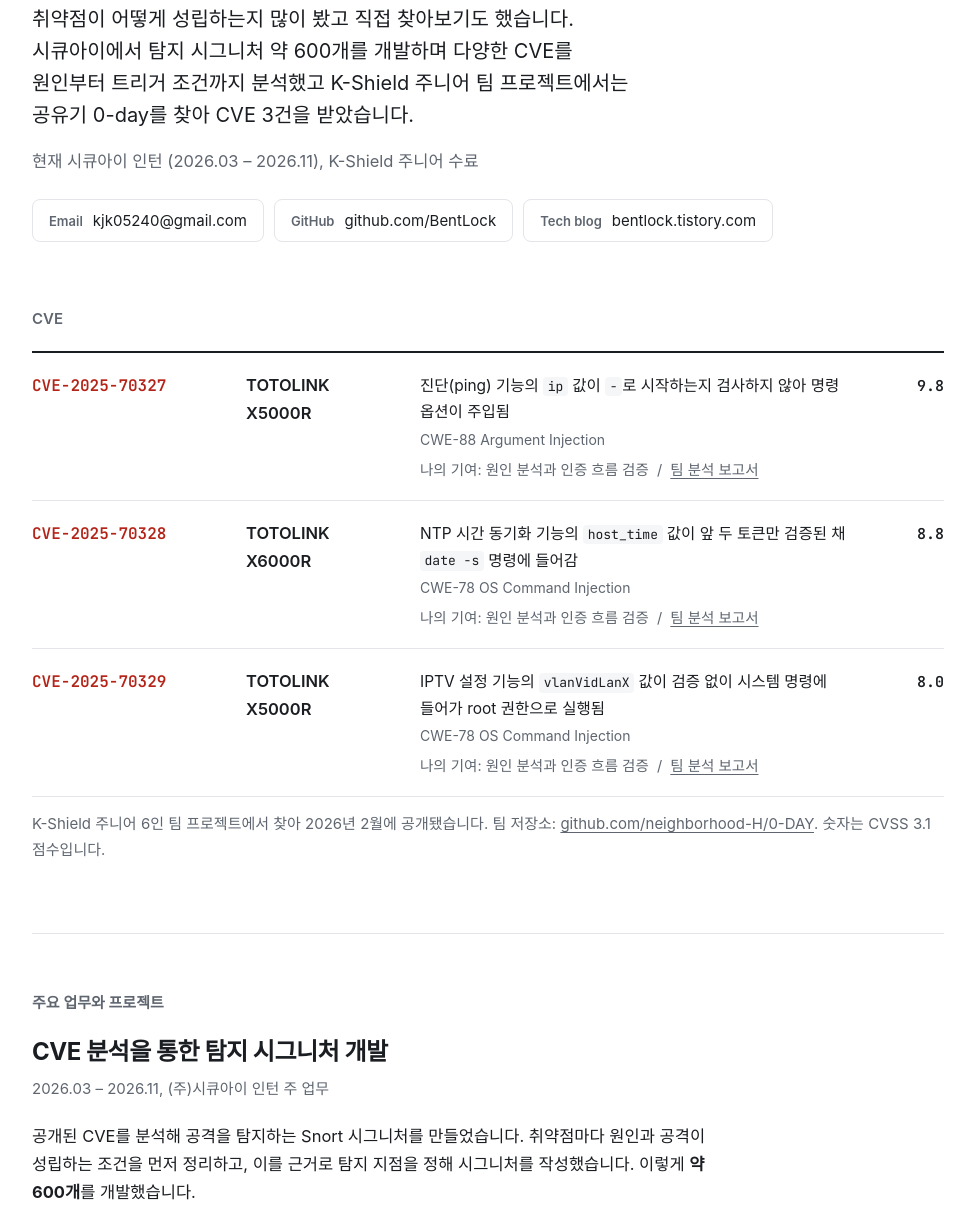
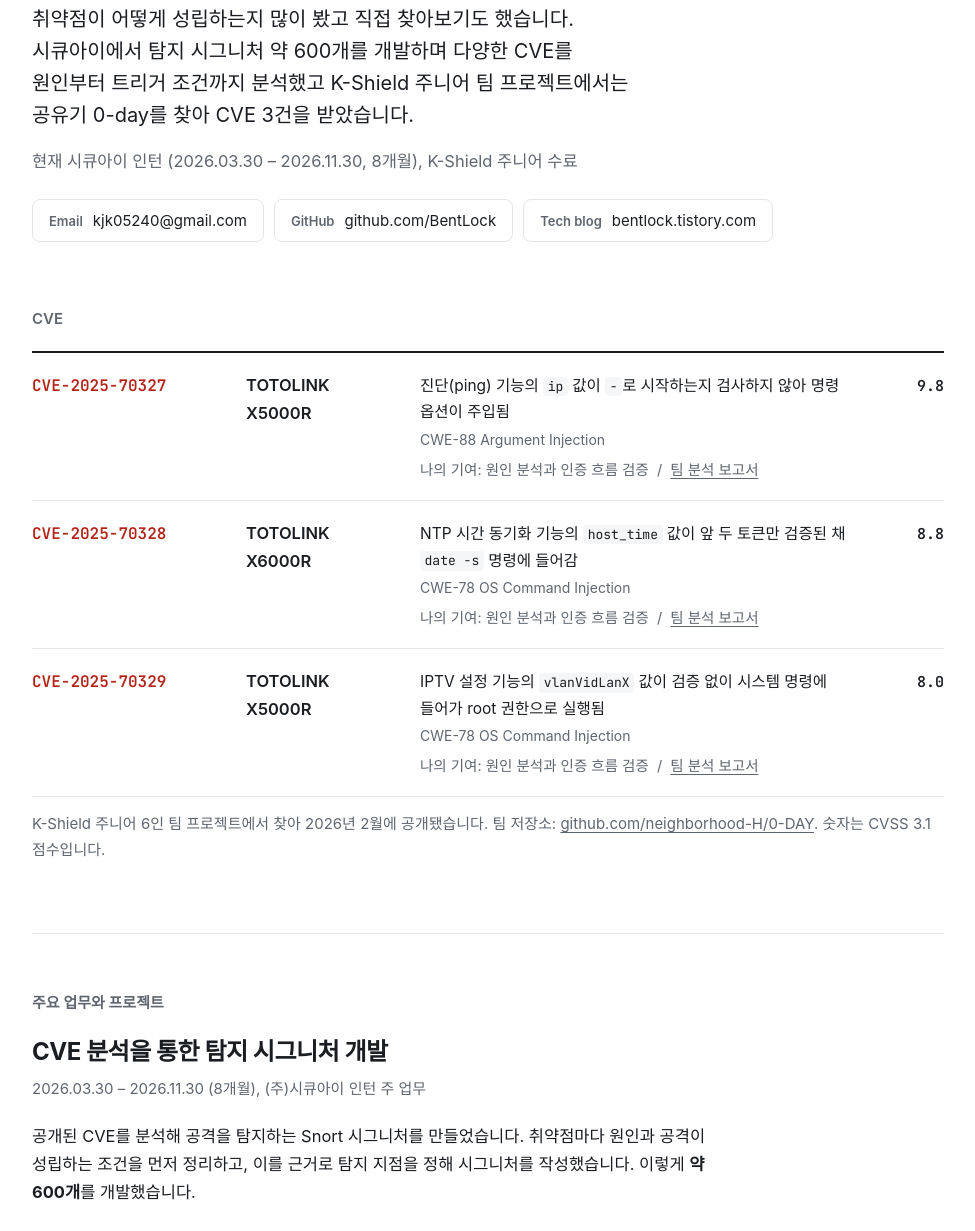
Before and after one commit to BentLock/BentLock.github.io, a plain HTML site: page index.html in a window 1280 px wide. Shown: the part 229-1460 px from the top of the page, without its empty margins (152-1127 px from the left). Drawn offline with Linux system fonts and the light colour scheme; a web font is replaced by a local one.

Commit message:
Specify exact internship dates (8 months)
Co-Authored-By: Claude Opus 5.5 <noreply@anthropic.com>

```diff
--- a/index.html
+++ b/index.html
@@ -189,7 +189,7 @@ footer .contact{display:flex;gap:20px;flex-wrap:wrap;margin-bottom:12px;font-siz
 <header class="intro">
   <h1>이광호</h1>
   <p class="lead">취약점이 어떻게 성립하는지 많이 봤고 직접 찾아보기도 했습니다. 시큐아이에서 탐지 시그니처 약 600개를 개발하며 다양한 CVE를 원인부터 트리거 조건까지 분석했고 K-Shield 주니어 팀 프로젝트에서는 공유기 0-day를 찾아 CVE 3건을 받았습니다.</p>
-  <p class="sub">현재 시큐아이 인턴 (2026.03 – 2026.11), K-Shield 주니어 수료</p>
+  <p class="sub">현재 시큐아이 인턴 (2026.03.30 – 2026.11.30, 8개월), K-Shield 주니어 수료</p>
   <div class="contact-btns">
     <a class="btn" href="mailto:kjk05240@gmail.com"><span class="btn-k">Email</span>kjk05240@gmail.com</a>
     <a class="btn" href="https://github.com/BentLock"><span class="btn-k">GitHub</span>github.com/BentLock</a>
@@ -229,7 +229,7 @@ footer .contact{display:flex;gap:20px;flex-wrap:wrap;margin-bottom:12px;font-siz
   <h2>주요 업무와 프로젝트</h2>
   <div class="prose">
     <h3 id="sg-h">CVE 분석을 통한 탐지 시그니처 개발</h3>
-    <p class="meta">2026.03 – 2026.11, (주)시큐아이 인턴 주 업무</p>
+    <p class="meta">2026.03.30 – 2026.11.30 (8개월), (주)시큐아이 인턴 주 업무</p>
     <p>공개된 CVE를 분석해 공격을 탐지하는 Snort 시그니처를 만들었습니다. 취약점마다 원인과 공격이 성립하는 조건을 먼저 정리하고, 이를 근거로 탐지 지점을 정해 시그니처를 작성했습니다. 이렇게 <strong>약 600개</strong>를 개발했습니다.</p>
   </div>
 
@@ -387,7 +387,7 @@ footer .contact{display:flex;gap:20px;flex-wrap:wrap;margin-bottom:12px;font-siz
 <section class="more" id="history" aria-labelledby="hist-h">
   <h2 id="hist-h">이력 <span class="h2-note">최신순 ↓</span></h2>
   <ol class="timeline" reversed>
-    <li><span class="when">2026.03 – 2026.11</span><span class="what">(주)시큐아이 기반기술개발팀 콘텐츠그룹 인턴 <span class="now">재직 중</span></span><small>CVE 분석과 Snort 탐지 시그니처 개발, AI 활용 취약점 탐색 선행연구, 자율 침투테스트 도구 ARTEX 동작 분석</small></li>
+    <li><span class="when">2026.03.30 – 2026.11.30 (8개월)</span><span class="what">(주)시큐아이 기반기술개발팀 콘텐츠그룹 인턴 <span class="now">재직 중</span></span><small>CVE 분석과 Snort 탐지 시그니처 개발, AI 활용 취약점 탐색 선행연구, 자율 침투테스트 도구 ARTEX 동작 분석</small></li>
     <li><span class="when">2026.02</span><span class="what">CVE-2025-70327, 70328, 70329 공개</span><small>K-Shield 주니어 팀 프로젝트 결과</small></li>
     <li><span class="when">2026.02</span><span class="what">남서울대학교 졸업</span><small>빅데이터경영공학 전공, 컴퓨터소프트웨어학과 복수전공</small></li>
     <li><span class="when">2025.07 – 2025.10</span><span class="what">K-Shield 주니어 취약점 분석 과정 수료 (한국인터넷진흥원, 300시간)</span><small>웹 취약점(SQL/Command Injection, XSS, CSRF, File Upload)과 시스템 취약점(Stack/Heap Overflow, Race Condition, ROP)</small></li>
```
